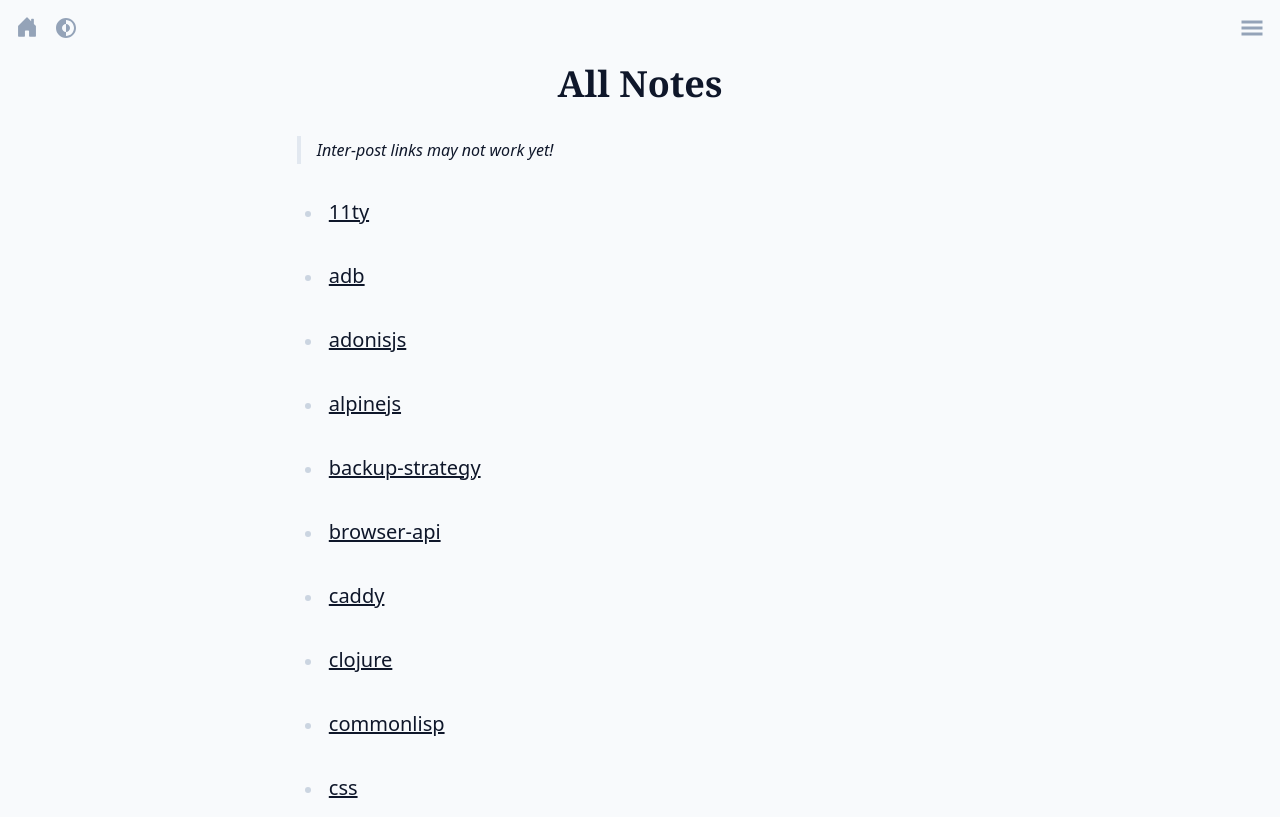
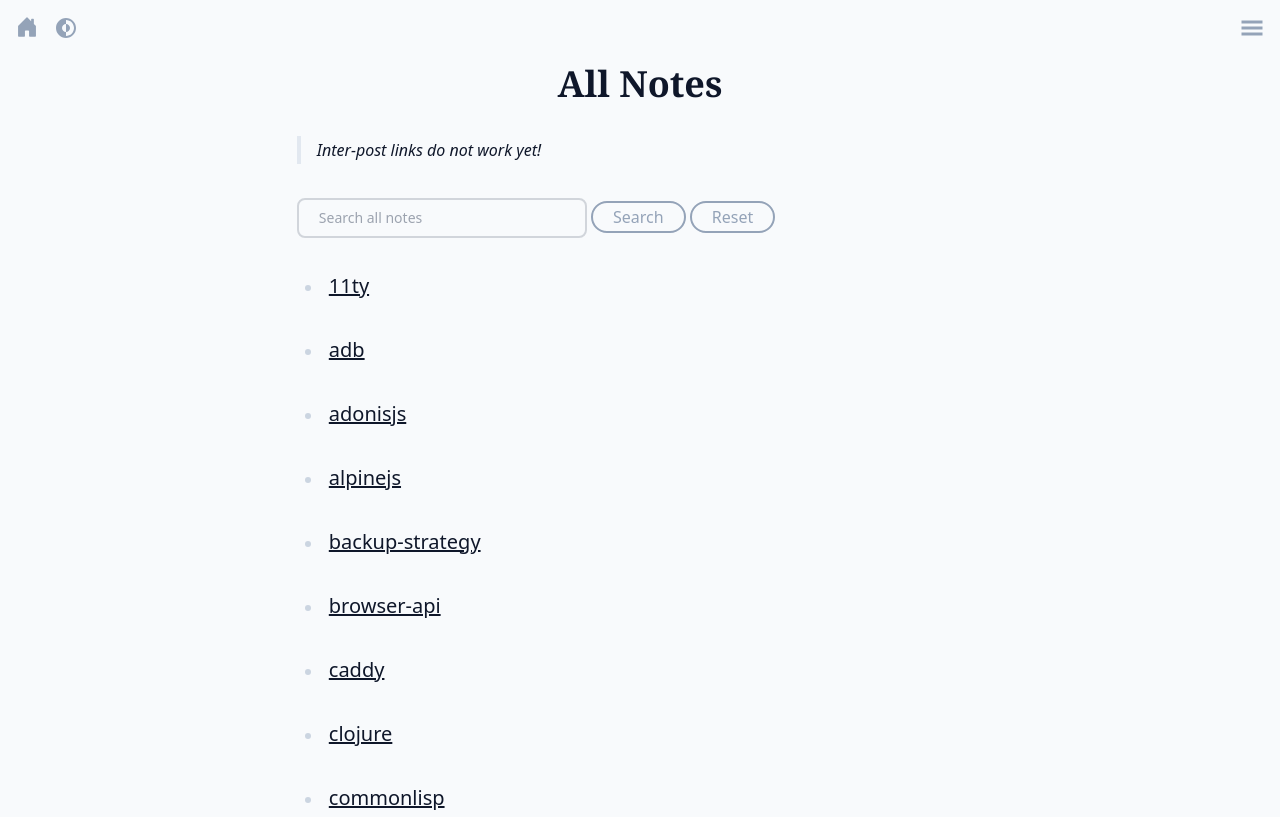
Before and after one commit to EMPAT94/empat94.github.io, an Eleventy site: page src/pages/notes.html in a window 1280 px wide. Shown: the top 817 px of the page. Built offline with nearby package versions, Linux system fonts and the light colour scheme; Eleventy itself is replaced by a stand-in of ours; files that its build step writes are made by us from their sources; no server answers.

Commit message:
Add search bar to notes page

```diff
--- a/src/pages/notes.html
+++ b/src/pages/notes.html
@@ -7,9 +7,36 @@
 <div class="container pt-16 prose prose-slate dark:prose-invert mx-auto">
   <h1 class="text-center">All Notes</h1>
 
-  <blockquote>Inter-post links may not work yet!</blockquote>
+  <blockquote>Inter-post links do not work yet!</blockquote>
 
-  <ul>
+  <div class="sm-12">
+    <div class="pt-2 relative mx-auto text-gray-600">
+      <input
+        class="border-2 border-gray-300 bg-slate-50 dark:bg-zinc-900 h-10 px-5 pr-16 rounded-lg text-sm prose prose-slate dark:prose-invert focus:outline-none"
+        type="search"
+        name="search"
+        id="searchBar"
+        placeholder="Search all notes" />
+
+      <button
+        onclick="search()"
+        type="submit"
+        class="bg-transparent text-slate-400 rounded-full px-5 border-2 border-slate-400 hover:text-zinc-900 hover:border-zinc-900 dark:hover:text-white dark:hover:border-white">
+        Search
+      </button>
+
+      <button
+        onclick="reset()"
+        type="reset"
+        class="bg-transparent text-slate-400 rounded-full px-5 border-2 border-slate-400 hover:text-zinc-900 hover:border-zinc-900 dark:hover:text-white dark:hover:border-white">
+        Reset
+      </button>
+    </div>
+  </div>
+
+  <div id="searchResults"></div>
+
+  <ul id="notesList">
     {%- for note in collections.notes -%}
     <li class="decoration-slate-50">
       <h3>
@@ -20,10 +47,50 @@
   </ul>
 </div>
 
+<script src="https://unpkg.com/lunr/lunr.js"></script>
 <script>
+  let searchIndex
+  let searchBar
+  let searchResults
+  let notesList
+
   async function init() {
     let resp = await fetch("/searchIndex.json")
-    console.log(await resp.json())
+    searchIndex = lunr.Index.load(await resp.json())
+    searchBar = document.getElementById("searchBar")
+    searchResults = document.getElementById("searchResults")
+    notesList = document.getElementById("notesList")
+    reset()
+  }
+
+  function search() {
+    if (searchBar.value == "") {
+      searchResults.innerHTML = "Please enter a search term in input box!"
+      return
+    }
+    const result = searchIndex.search(searchBar.value)
+    if (result.length == 0) {
+      searchResults.innerHTML =
+        "No results found, please try a different search!"
+      return
+    }
+
+    Array.prototype.forEach.call(notesList.children, li => {
+      let hide = true
+      result.forEach(res => {
+        if (li.innerHTML.includes(res.ref)) hide = false
+      })
+
+      if (hide) li.setAttribute("hidden", true)
+    })
+  }
+
+  function reset() {
+    searchBar.value = ""
+    searchResults.innerHTML = ""
+    Array.prototype.forEach.call(notesList.children, li => {
+      li.removeAttribute("hidden")
+    })
   }
 
   init()
```
